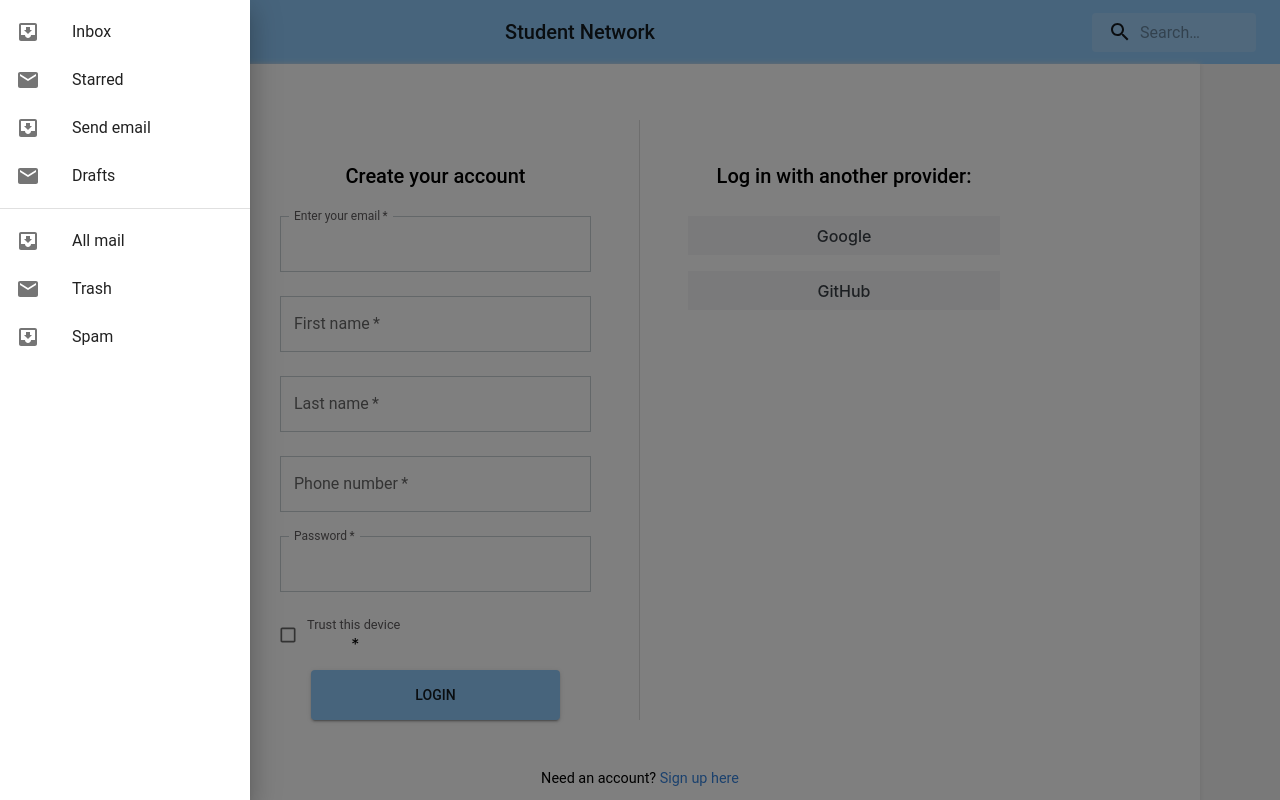
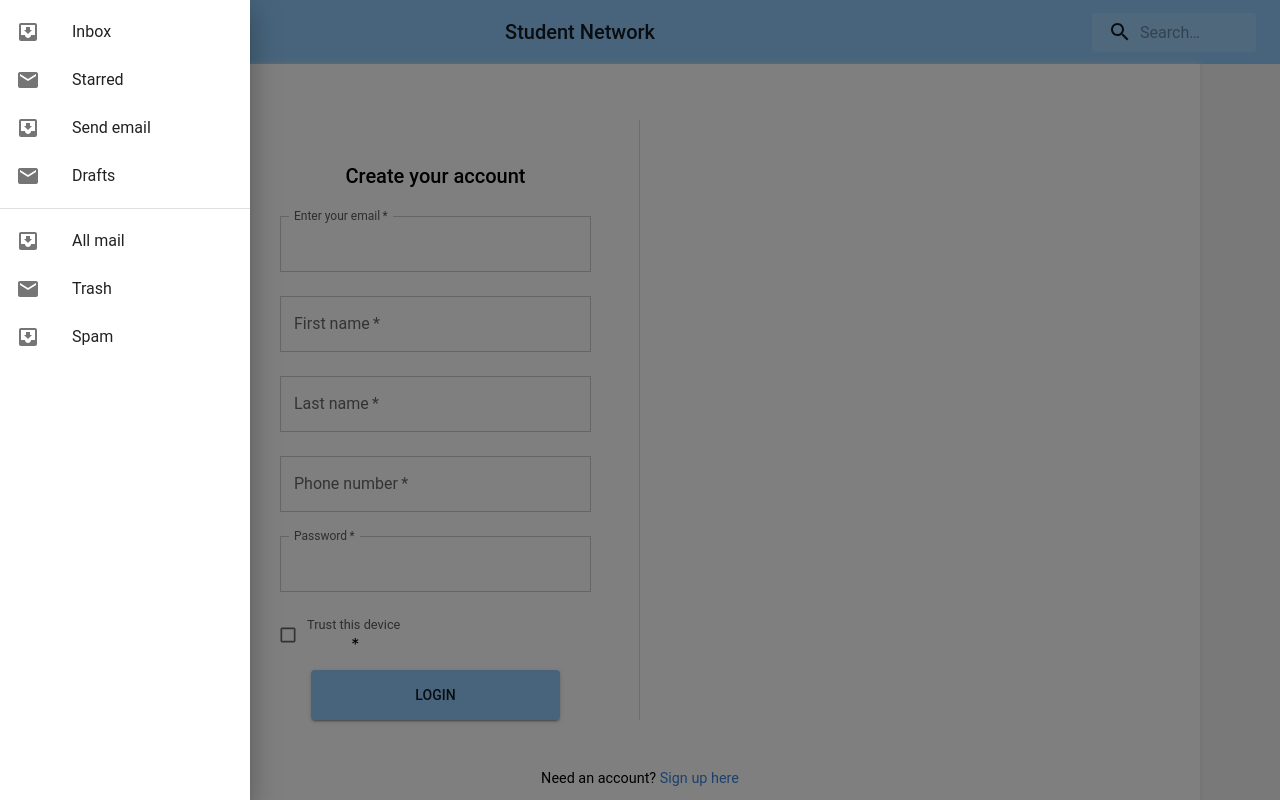
Before and after one commit to m-code-ing/student-directory-fe, a React (Create React App) app: page / in a window 1280 px wide. Shown: the top 800 px of the page. Built offline with nearby package versions, Linux system fonts and the light colour scheme.

Commit message:
remove login using other providers option from registration form

```diff
--- a/src/components/RegistrationForm/RegistrationForm.tsx
+++ b/src/components/RegistrationForm/RegistrationForm.tsx
@@ -198,33 +198,6 @@ const LoginPage: FC = () => {
                     </LoadingButton>
                   </Box>
                 </Grid>
-                <Grid item xs={12} sm={6}>
-                  <Typography
-                    variant="h6"
-                    component="p"
-                    sx={{
-                      paddingLeft: { sm: '3rem' },
-                      mb: '1.5rem',
-                      textAlign: 'center',
-                    }}
-                  >
-                    Log in with another provider:
-                  </Typography>
-                  <Box
-                    display="flex"
-                    flexDirection="column"
-                    sx={{ paddingLeft: { sm: '3rem' }, rowGap: '1rem' }}
-                  >
-                    <OauthMuiLink href="">
-                      {/* <GoogleLogo style={{ height: '2rem' }} /> */}
-                      Google
-                    </OauthMuiLink>
-                    <OauthMuiLink href="">
-                      {/* <GitHubLogo style={{ height: '2rem' }} /> */}
-                      GitHub
-                    </OauthMuiLink>
-                  </Box>
-                </Grid>
               </Grid>
               <Grid container justifyContent="center">
                 <Stack sx={{ mt: '3rem', textAlign: 'center' }}>
```
